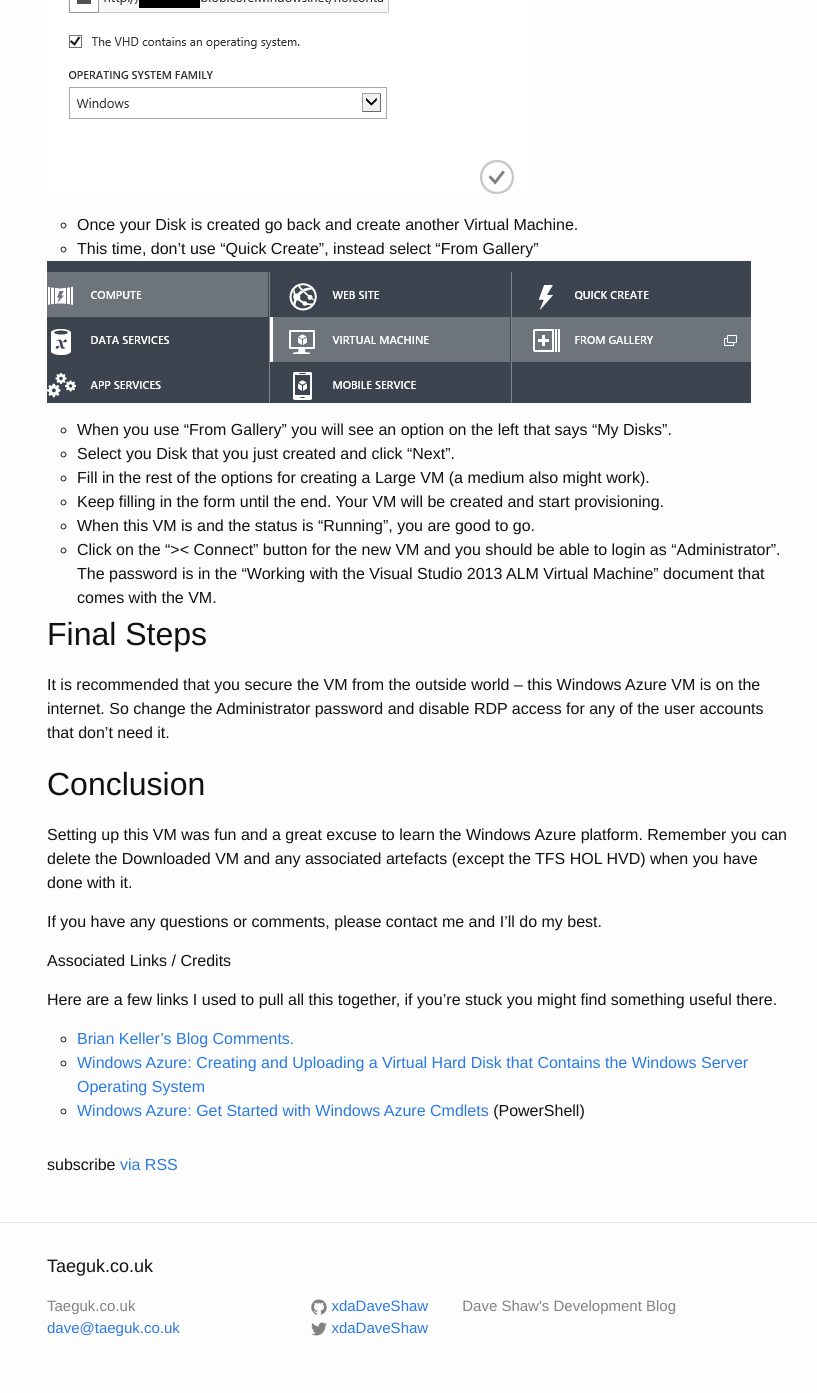
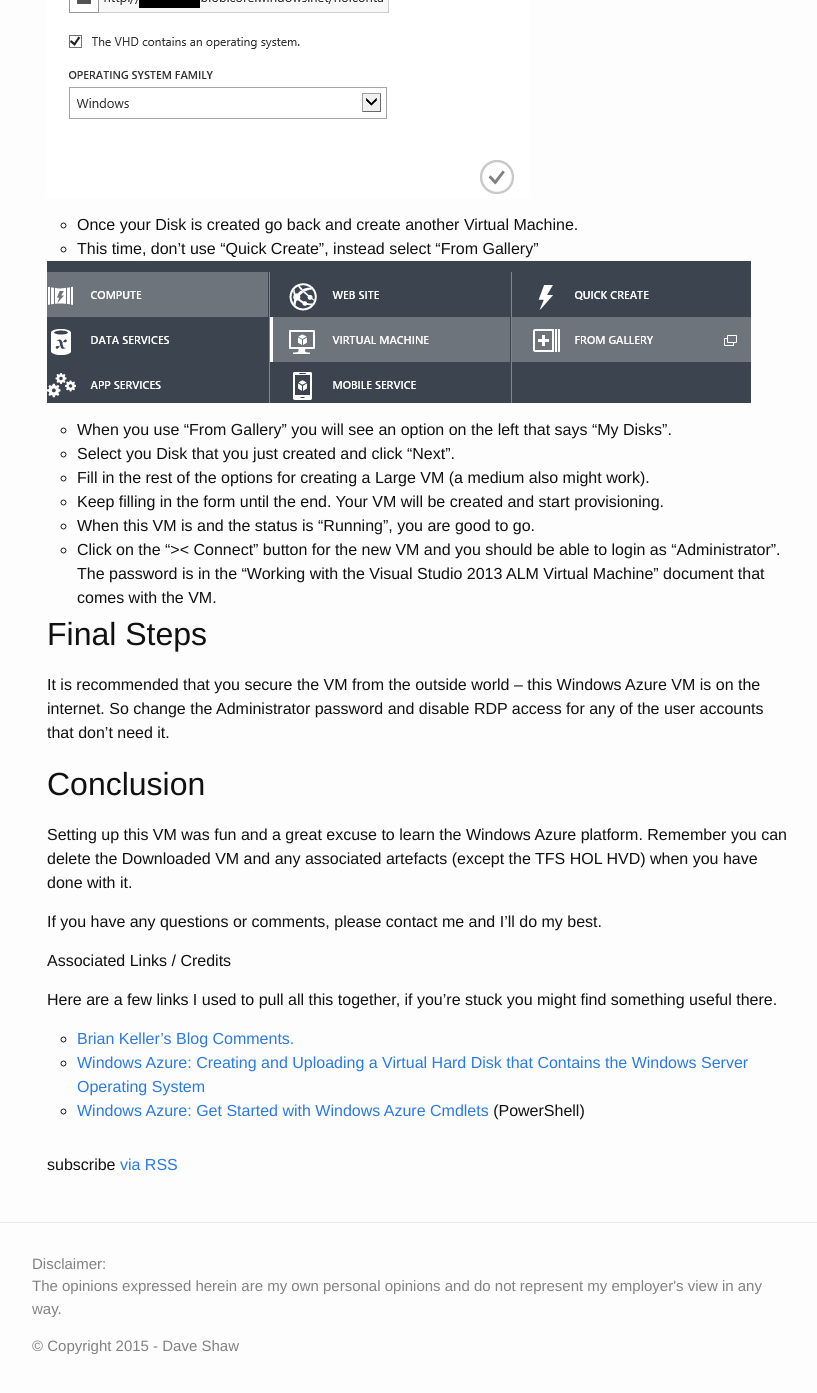
Before and after one commit to xdaDaveShaw/xdaDaveShaw.github.io, a Jekyll site: the page built from index.html, in a window 1280 px wide and 1400 px high, scrolled down 18223 px. Shown: the top 1393 px of the window, without its empty margins (223-1040 px from the left). Built offline with Jekyll 4.4.1, drawn with Linux system fonts in a browser that asks for light colours.

Commit message:
Moving footer icons into the header

```diff
--- a/_includes/footer.html
+++ b/_includes/footer.html
@@ -1,55 +1,11 @@
 <footer class="site-footer">
-
   <div class="wrapper">
-
-    <h2 class="footer-heading">{{ site.title }}</h2>
-
     <div class="footer-col-wrapper">
-      <div class="footer-col  footer-col-1">
-        <ul class="contact-list">
-          <li>{{ site.title }}</li>
-          <li><a href="mailto:{{ site.email }}">{{ site.email }}</a></li>
-        </ul>
-      </div>
-
-      <div class="footer-col  footer-col-2">
-        <ul class="social-media-list">
-          {% if site.github_username %}
-          <li>
-            <a href="https://github.com/{{ site.github_username }}">
-              <span class="icon  icon--github">
-                <svg viewBox="0 0 16 16">
-                  <path fill="#828282" d="M7.999,0.431c-4.285,0-7.76,3.474-7.76,7.761 c0,3.428,2.223,6.337,5.307,7.363c0.388,0.071,0.53-0.168,0.53-0.374c0-0.184-0.007-0.672-0.01-1.32 c-2.159,0.469-2.614-1.04-2.614-1.04c-0.353-0.896-0.862-1.135-0.862-1.135c-0.705-0.481,0.053-0.472,0.053-0.472 c0.779,0.055,1.189,0.8,1.189,0.8c0.692,1.186,1.816,0.843,2.258,0.645c0.071-0.502,0.271-0.843,0.493-1.037 C4.86,11.425,3.049,10.76,3.049,7.786c0-0.847,0.302-1.54,0.799-2.082C3.768,5.507,3.501,4.718,3.924,3.65 c0,0,0.652-0.209,2.134,0.796C6.677,4.273,7.34,4.187,8,4.184c0.659,0.003,1.323,0.089,1.943,0.261 c1.482-1.004,2.132-0.796,2.132-0.796c0.423,1.068,0.157,1.857,0.077,2.054c0.497,0.542,0.798,1.235,0.798,2.082 c0,2.981-1.814,3.637-3.543,3.829c0.279,0.24,0.527,0.713,0.527,1.437c0,1.037-0.01,1.874-0.01,2.129 c0,0.208,0.14,0.449,0.534,0.373c3.081-1.028,5.302-3.935,5.302-7.362C15.76,3.906,12.285,0.431,7.999,0.431z"/>
-                </svg>
-              </span>
-
-              <span class="username">{{ site.github_username }}</span>
-            </a>
-          </li>
-          {% endif %}
-
-          {% if site.twitter_username %}
-          <li>
-            <a href="https://twitter.com/{{ site.twitter_username }}">
-              <span class="icon  icon--twitter">
-                <svg viewBox="0 0 16 16">
-                  <path fill="#828282" d="M15.969,3.058c-0.586,0.26-1.217,0.436-1.878,0.515c0.675-0.405,1.194-1.045,1.438-1.809
-                  c-0.632,0.375-1.332,0.647-2.076,0.793c-0.596-0.636-1.446-1.033-2.387-1.033c-1.806,0-3.27,1.464-3.27,3.27 c0,0.256,0.029,0.506,0.085,0.745C5.163,5.404,2.753,4.102,1.14,2.124C0.859,2.607,0.698,3.168,0.698,3.767 c0,1.134,0.577,2.135,1.455,2.722C1.616,6.472,1.112,6.325,0.671,6.08c0,0.014,0,0.027,0,0.041c0,1.584,1.127,2.906,2.623,3.206 C3.02,9.402,2.731,9.442,2.433,9.442c-0.211,0-0.416-0.021-0.615-0.059c0.416,1.299,1.624,2.245,3.055,2.271 c-1.119,0.877-2.529,1.4-4.061,1.4c-0.264,0-0.524-0.015-0.78-0.046c1.447,0.928,3.166,1.469,5.013,1.469 c6.015,0,9.304-4.983,9.304-9.304c0-0.142-0.003-0.283-0.009-0.423C14.976,4.29,15.531,3.714,15.969,3.058z"/>
-                </svg>
-              </span>
-
-              <span class="username">{{ site.twitter_username }}</span>
-            </a>
-          </li>
-          {% endif %}
-        </ul>
-      </div>
-
-      <div class="footer-col  footer-col-3">
-        <p class="text">{{ site.description }}</p>
-      </div>
+      <p>
+        Disclaimer: <br />
+        The opinions expressed herein are my own personal opinions and do not represent my employer's view in any way.
+      </p>
+      © Copyright {{ site.time | date: '%Y' }} - Dave Shaw
     </div>
-
   </div>
-
 </footer>
--- a/_includes/header.html
+++ b/_includes/header.html
@@ -21,6 +21,7 @@
           {% endif %}
         {% endfor %}
       </div>
+      {% include social.html %}
     </nav>
 
   </div>
--- /dev/null
+++ b/_includes/social.html
@@ -0,0 +1,41 @@
+<div class="social-list">{% if site.twitter_username %}
+	<a href="https://twitter.com/{{ site.twitter_username }}">
+		<span class="icon icon--twitter">
+			<svg viewBox="0 0 16 16">
+				<path fill="#55acee" d="M15.969,3.058c-0.586,0.26-1.217,0.436-1.878,0.515c0.675-0.405,1.194-1.045,1.438-1.809
+				c-0.632,0.375-1.332,0.647-2.076,0.793c-0.596-0.636-1.446-1.033-2.387-1.033c-1.806,0-3.27,1.464-3.27,3.27 c0,0.256,0.029,0.506,0.085,0.745C5.163,5.404,2.753,4.102,1.14,2.124C0.859,2.607,0.698,3.168,0.698,3.767 c0,1.134,0.577,2.135,1.455,2.722C1.616,6.472,1.112,6.325,0.671,6.08c0,0.014,0,0.027,0,0.041c0,1.584,1.127,2.906,2.623,3.206 C3.02,9.402,2.731,9.442,2.433,9.442c-0.211,0-0.416-0.021-0.615-0.059c0.416,1.299,1.624,2.245,3.055,2.271 c-1.119,0.877-2.529,1.4-4.061,1.4c-0.264,0-0.524-0.015-0.78-0.046c1.447,0.928,3.166,1.469,5.013,1.469 c6.015,0,9.304-4.983,9.304-9.304c0-0.142-0.003-0.283-0.009-0.423C14.976,4.29,15.531,3.714,15.969,3.058z"/>
+			</svg>
+		</span>
+	</a>{% endif %}{% if site.stackoverflow_link %}
+	<a href="http://stackoverflow.com/{{ site.stackoverflow_link }}">
+		<span class="icon icon--stackoverflow">
+			<svg viewBox="0 0 16 16">
+				<g>
+					<rect x="4.3" y="8.4" transform="matrix(0.9718 0.2357 -0.2357 0.9718 2.3263 -1.4965)" fill="#BF9452" width="6.2" height="1.2"/>
+					<rect x="5.1" y="6.3" transform="matrix(0.8905 0.455 -0.455 0.8905 4.0422 -2.9827)" fill="#D28B29" width="6.2" height="1.2"/>
+					<rect x="6.5" y="4.2" transform="matrix(0.7531 0.6579 -0.6579 0.7531 5.5754 -5.1308)" fill="#F68A1F" width="6.2" height="1.2"/>
+					<rect x="8.5" y="2.5" transform="matrix(0.5616 0.8274 -0.8274 0.5616 7.6879 -8.2325)" fill="#F47920" width="6.2" height="1.2"/>
+					<rect x="4" y="10.4" transform="matrix(0.9985 5.452314e-02 -5.452314e-02 0.9985 0.6126 -0.3724)" fill="#A68A6E" width="6.2" height="1.2"/>
+					<polygon fill="#818185" points="11.5,14.8 11.5,9.6 12.7,9.6 12.7,16 1.5,16 1.5,9.6 2.7,9.6 2.7,14.8 "/>
+					<rect x="4" y="12.3" fill="#818185" width="6.3" height="1.2"/>
+				</g>
+			</svg>
+		</span>
+	</a>{% endif %}{% if site.github_username %}
+	<a href="https://github.com/{{ site.github_username }}">
+		<span class="icon icon--github">
+			<svg viewBox="0 0 16 16">
+			<path fill="#000000" d="M7.999,0.431c-4.285,0-7.76,3.474-7.76,7.761 c0,3.428,2.223,6.337,5.307,7.363c0.388,0.071,0.53-0.168,0.53-0.374c0-0.184-0.007-0.672-0.01-1.32 c-2.159,0.469-2.614-1.04-2.614-1.04c-0.353-0.896-0.862-1.135-0.862-1.135c-0.705-0.481,0.053-0.472,0.053-0.472 c0.779,0.055,1.189,0.8,1.189,0.8c0.692,1.186,1.816,0.843,2.258,0.645c0.071-0.502,0.271-0.843,0.493-1.037 C4.86,11.425,3.049,10.76,3.049,7.786c0-0.847,0.302-1.54,0.799-2.082C3.768,5.507,3.501,4.718,3.924,3.65 c0,0,0.652-0.209,2.134,0.796C6.677,4.273,7.34,4.187,8,4.184c0.659,0.003,1.323,0.089,1.943,0.261 c1.482-1.004,2.132-0.796,2.132-0.796c0.423,1.068,0.157,1.857,0.077,2.054c0.497,0.542,0.798,1.235,0.798,2.082 c0,2.981-1.814,3.637-3.543,3.829c0.279,0.24,0.527,0.713,0.527,1.437c0,1.037-0.01,1.874-0.01,2.129 c0,0.208,0.14,0.449,0.534,0.373c3.081-1.028,5.302-3.935,5.302-7.362C15.76,3.906,12.285,0.431,7.999,0.431z"/>
+			</svg>
+		</span>
+	</a>{% endif %}
+	<a href="{{ "/feed.xml" | prepend: site.baseurl }}">
+		<span class="icon icon--feeds">
+			<svg viewBox="0 0 16 16">
+				<circle fill="#F57F25" cx="1.9" cy="14" r="1.8"/>
+				<path fill="#F57F25" d="M8.9,15.8H6.3c0-3.5-2.8-6.2-6.2-6.2l0,0V7C5,7,8.9,10.9,8.9,15.8z"/>
+				<path fill="#F57F25" d="M10.8,15.8C10.8,9.9,6,5.1,0.1,5.1V2.5c7.4,0,13.3,6,13.3,13.3H10.8z"/>
+			</svg>
+		</span>
+	</a>
+</div>
--- a/_sass/_base.scss
+++ b/_sass/_base.scss
@@ -196,9 +196,5 @@ pre {
         width: 16px;
         height: 16px;
         vertical-align: middle;
-
-        path {
-            fill: $grey-color;
-        }
     }
 }
--- a/_sass/_layout.scss
+++ b/_sass/_layout.scss
@@ -35,7 +35,7 @@
     border: 1px solid #D4D4D4;
     border-radius: 4px;
     padding-left: 10px;
-
+    position: relative;
     .menu-icon {
         display: none;
     }
@@ -49,6 +49,21 @@
             margin-left: 20px;
         }
     }
+    .social-list {
+        position: absolute;
+        right: 4px;
+        top: 3px;
+        a {
+            margin-left: 4px;
+            &:hover {
+                svg {
+                    -webkit-filter: drop-shadow( 0px 0px 3px #fff);
+                    filter: drop-shadow( 0px 0px 3px #fff);
+                    }
+                text-decoration: none;
+                }
+            }
+        }
 
     @include media-query($on-palm) {
         position: absolute;
```
